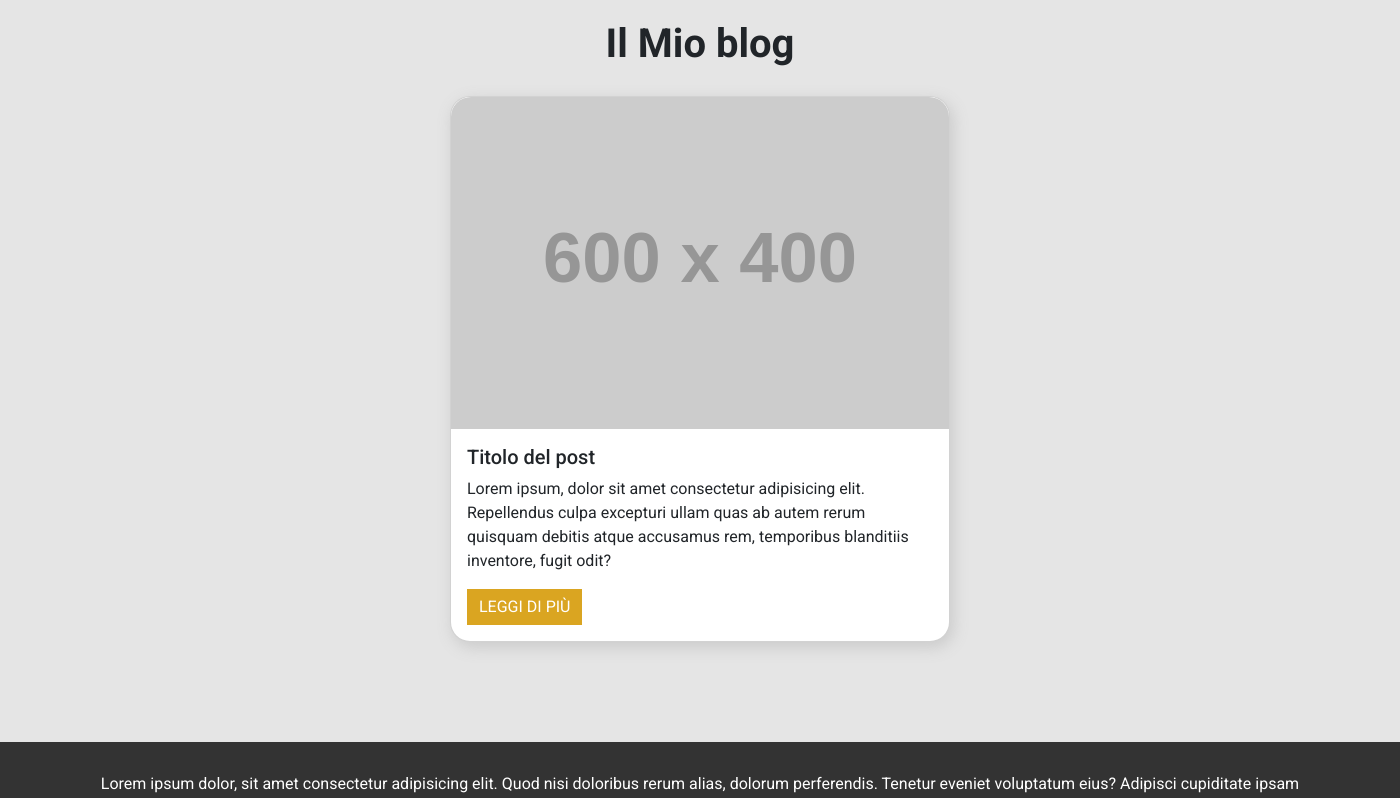
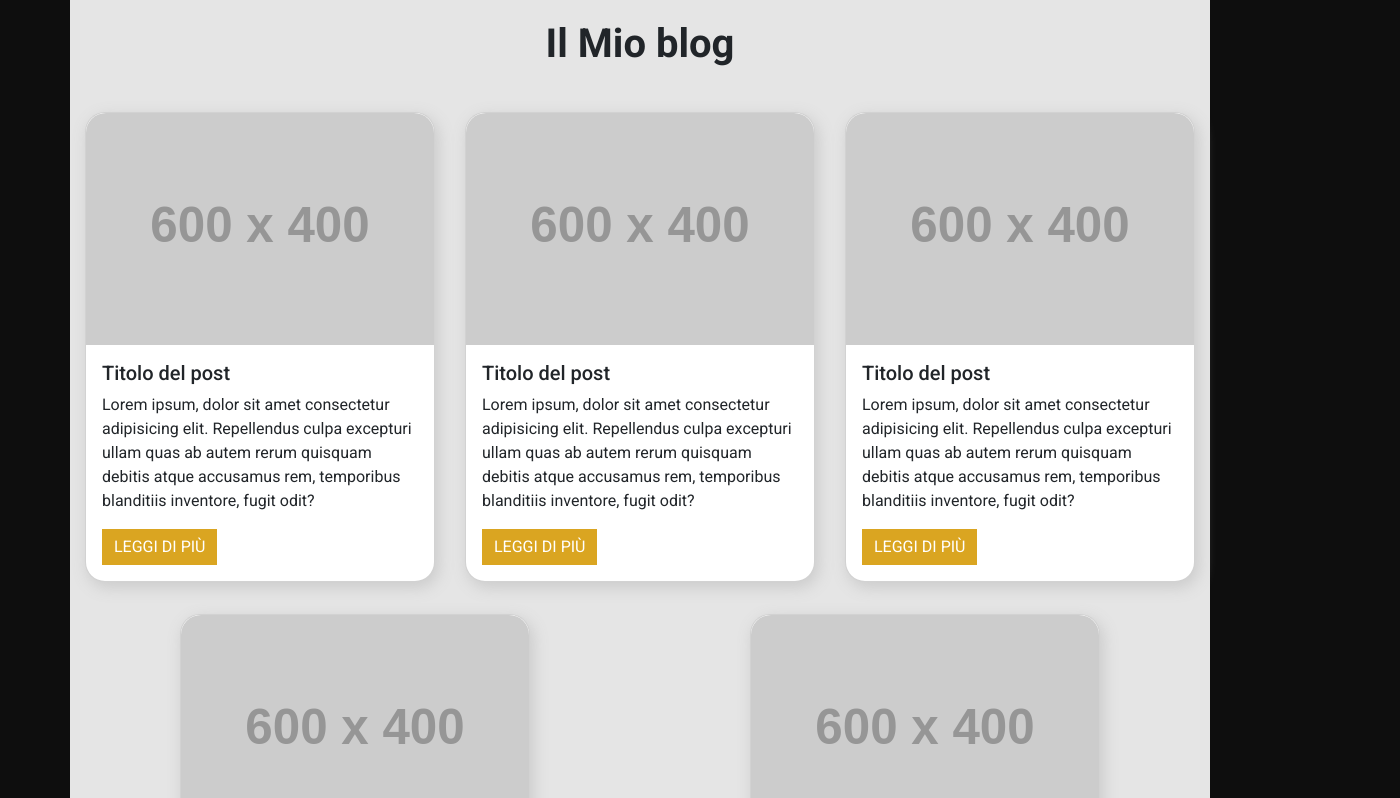
Before and after one commit to Danilo-Mosca/react-components, a React (Vite) app: page / in a window 1280 px wide. Shown: the top 798 px of the page, 1400 px wide, since content can reach past the window. Built offline with nearby package versions, Linux system fonts and the light colour scheme; a web font is replaced by a local one.

Commit message:
fixed css and bootstrap layout

```diff
--- a/src/App.jsx
+++ b/src/App.jsx
@@ -10,9 +10,18 @@ function App() {
   return (
     <>
       <Header />
-      <main>
-        <Card />
-      </main>
+
+
+        <main className="container">
+          <div className="row">
+              <Card />
+              <Card />
+              <Card />
+              <Card />
+              <Card />
+          </div>
+        </main>
+
       <Footer />
     </>
   );
--- a/src/components/Card.jsx
+++ b/src/components/Card.jsx
@@ -2,7 +2,7 @@
 function Card() {
     const title = "Il Mio blog";
     return (
-        <div className="card cards" id="cards">
+        <div className="card cards col-6 col-sm-6 col-md-3 col-lg-3 mb-3 mt-3 p-0 column-gap-3" id="cards">
             <img src="https://placehold.co/600x400" className="card-img-top img-custom" alt="immagine 600x400px" />
             <div className="card-body">
                 <h5 className="card-title">Titolo del post</h5>
--- a/src/components/Footer.jsx
+++ b/src/components/Footer.jsx
@@ -2,7 +2,7 @@
 function Footer() {
     const title = "Il Mio blog";
     return (
-        <footer>
+        <footer className="container">
             <p>Lorem ipsum dolor, sit amet consectetur adipisicing elit. Quod nisi doloribus rerum alias, dolorum perferendis. Tenetur eveniet voluptatum eius? Adipisci cupiditate ipsam corrupti doloremque a aliquid facere</p>
         </footer>
     );
--- a/src/components/Header.jsx
+++ b/src/components/Header.jsx
@@ -3,7 +3,7 @@ function Header() {
     const title = "Il Mio blog";
     return (
         <>
-            <header>
+            <header className="container">
                 <h1>{title}</h1>
             </header>
         </>
--- a/src/index.css
+++ b/src/index.css
@@ -24,7 +24,6 @@ img {
 
 body {
     background-color: #0E0E0E;
-    width: 1400px;
     margin: 0 auto;
     font-family: "Roboto", serif;
 }
@@ -52,7 +51,7 @@ ul {
 }
 
 .cards {
-    width: 500px;
+    width: 350px;
     margin: 0 auto;
     border-radius: 20px;
 }
@@ -74,4 +73,5 @@ h1 {
 }
 .img-custom {
     border-radius: 20px 20px 0 0;
+    width: 100%;
 }
```
